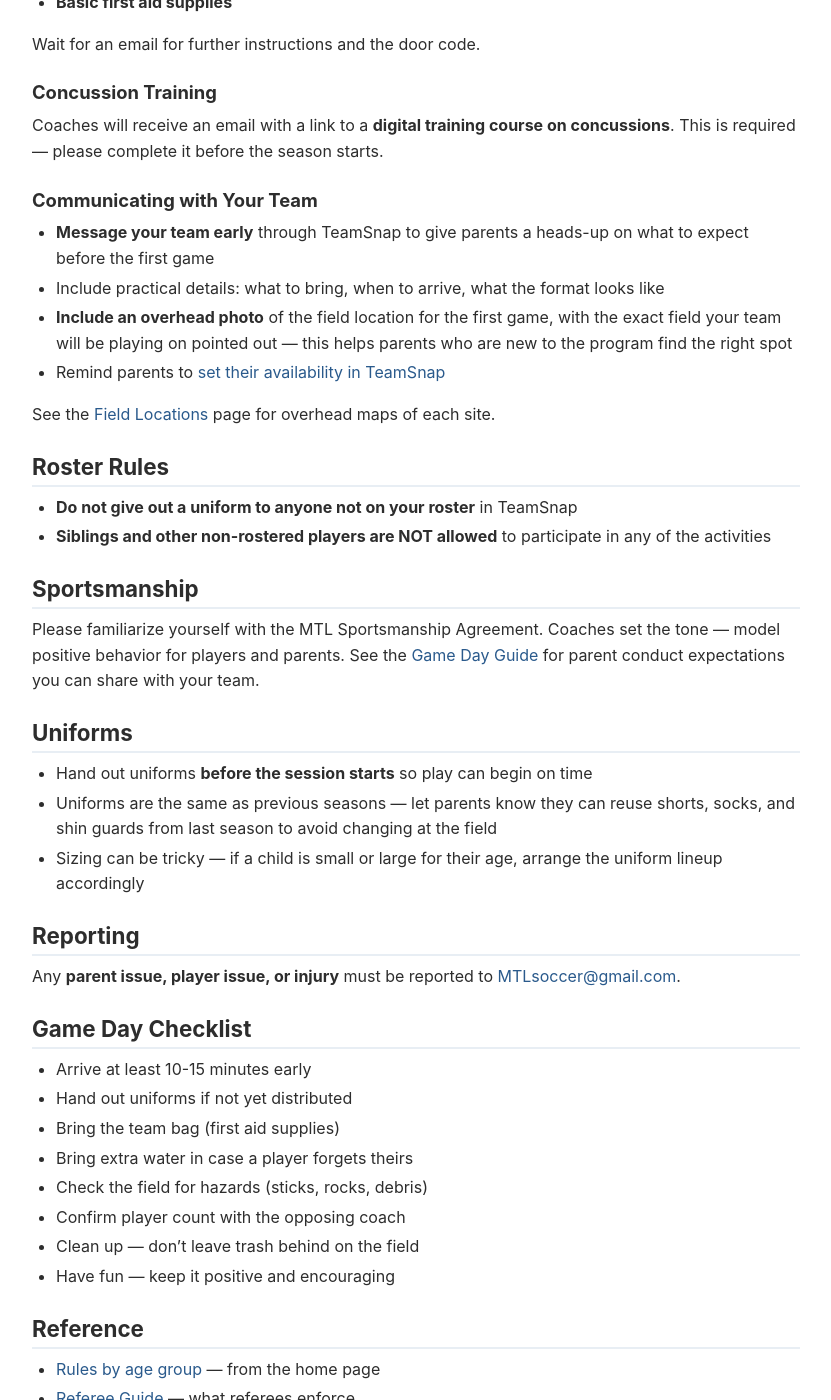
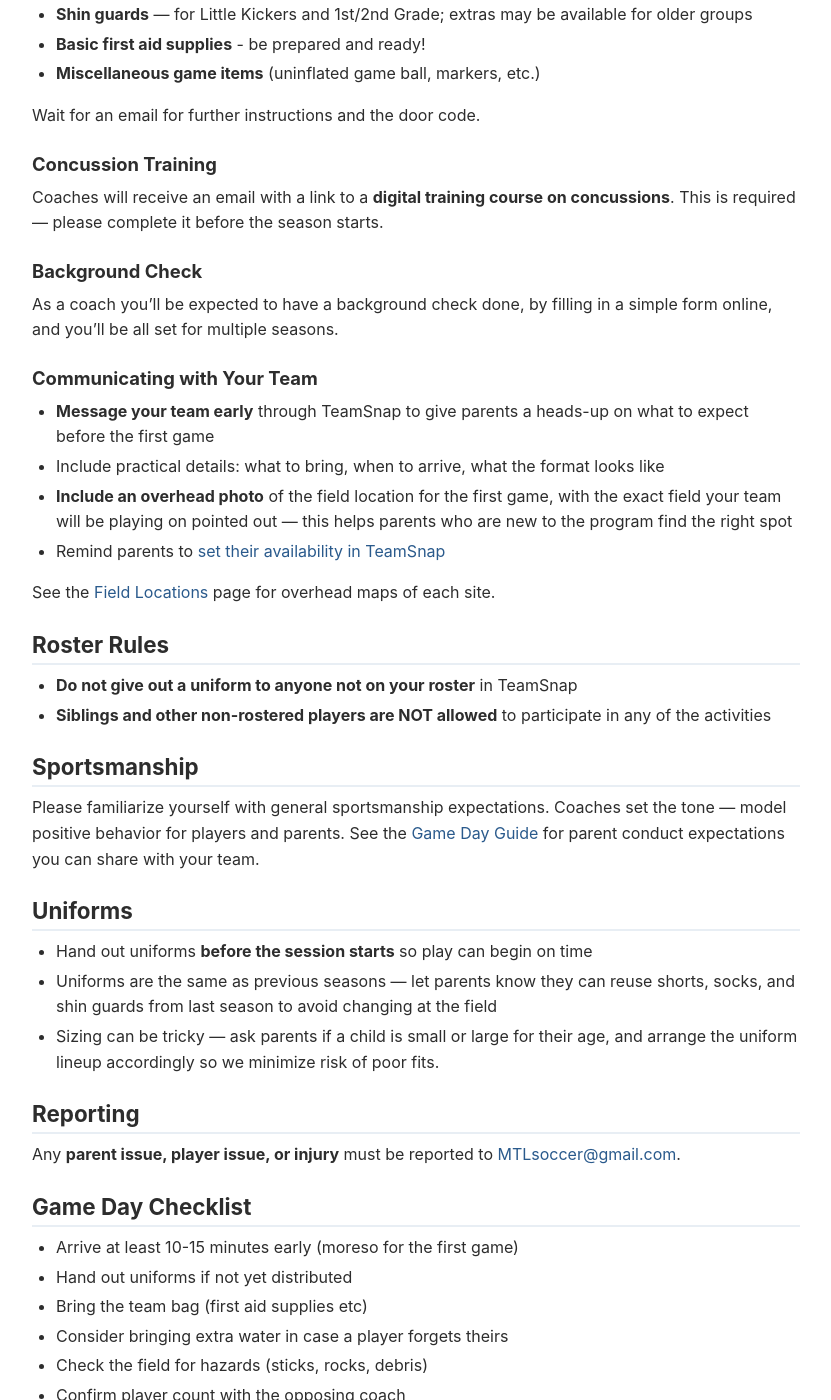
Before and after one commit to SiliconSaga/mtl-site, a Jekyll site: the page built from soccer/coach-guide.md, in a window 1280 px wide and 1400 px high, scrolled down 593 px. Shown: the whole window, without its empty margins (224-1055 px from the left). Built offline with Jekyll 4.4.1, drawn with Linux system fonts in a browser that asks for light colours.

Commit message:
Assorted minor tweaks and fixes

```diff
--- a/soccer/coach-guide.md
+++ b/soccer/coach-guide.md
@@ -16,13 +16,15 @@ Within the **last week or two before the first game**, coaches need to visit the
 league house to pick up a team bag for each team they coach:
 
 **MTL League House**
+
 12 Old Indian Road, West Orange, NJ 07052
 
 The team bag contains:
 
 - **Uniforms** — jerseys, shorts, and socks for every player on your roster
 - **Shin guards** — for Little Kickers and 1st/2nd Grade; extras may be available for older groups
-- **Basic first aid supplies**
+- **Basic first aid supplies** - be prepared and ready!
+- **Miscellaneous game items** (uninflated game ball, markers, etc.)
 
 Wait for an email for further instructions and the door code.
 
@@ -30,6 +32,11 @@ Wait for an email for further instructions and the door code.
 
 Coaches will receive an email with a link to a **digital training course on
 concussions**. This is required — please complete it before the season starts.
+
+### Background Check
+
+As a coach you'll be expected to have a background check done, by filling in a simple
+form online, and you'll be all set for multiple seasons.
 
 ### Communicating with Your Team
 
@@ -53,7 +60,7 @@ maps of each site.
 
 ## Sportsmanship
 
-Please familiarize yourself with the MTL Sportsmanship Agreement. Coaches set
+Please familiarize yourself with general sportsmanship expectations. Coaches set
 the tone — model positive behavior for players and parents. See the
 [Game Day Guide]({{ site.baseurl }}/soccer/game-day/) for parent conduct
 expectations you can share with your team.
@@ -63,8 +70,8 @@ expectations you can share with your team.
 - Hand out uniforms **before the session starts** so play can begin on time
 - Uniforms are the same as previous seasons — let parents know they can reuse
   shorts, socks, and shin guards from last season to avoid changing at the field
-- Sizing can be tricky — if a child is small or large for their age, arrange
-  the uniform lineup accordingly
+- Sizing can be tricky — ask parents if a child is small or large for their age,
+  and arrange the uniform lineup accordingly so we minimize risk of poor fits.
 
 ## Reporting
 
@@ -73,10 +80,10 @@ Any **parent issue, player issue, or injury** must be reported to
 
 ## Game Day Checklist
 
-- Arrive at least 10-15 minutes early
+- Arrive at least 10-15 minutes early (moreso for the first game)
 - Hand out uniforms if not yet distributed
-- Bring the team bag (first aid supplies)
-- Bring extra water in case a player forgets theirs
+- Bring the team bag (first aid supplies etc)
+- Consider bringing extra water in case a player forgets theirs
 - Check the field for hazards (sticks, rocks, debris)
 - Confirm player count with the opposing coach
 - Clean up — don't leave trash behind on the field
```
Also changed, not shown: soccer/fields/oconnor.md (+9 -7 lines), soccer/fields/redwood.md (+6 -1 lines), soccer/fields/stagg-field.md (+1 -2 lines), soccer/game-day.md (+4 -2 lines), soccer/referee-guide.md (+2 -2 lines), assets/images/oconnor-field-overview.png.
